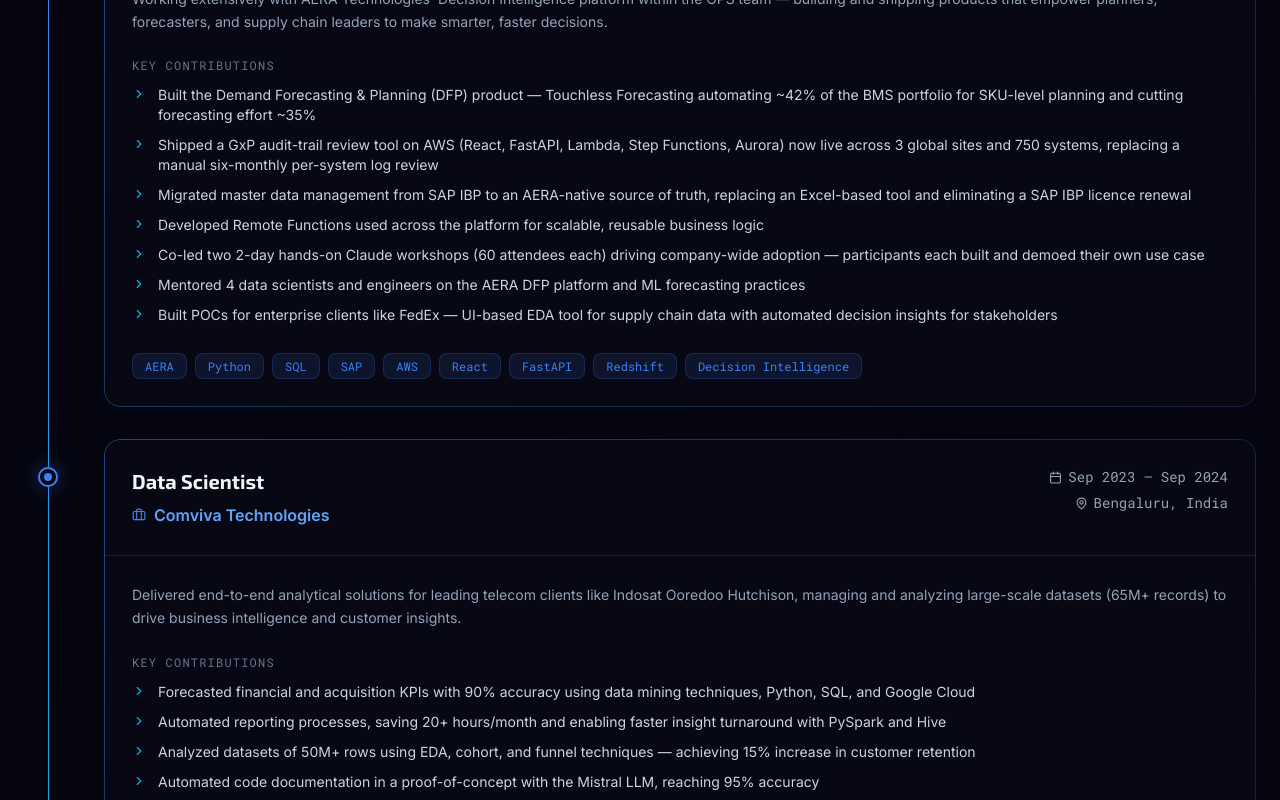
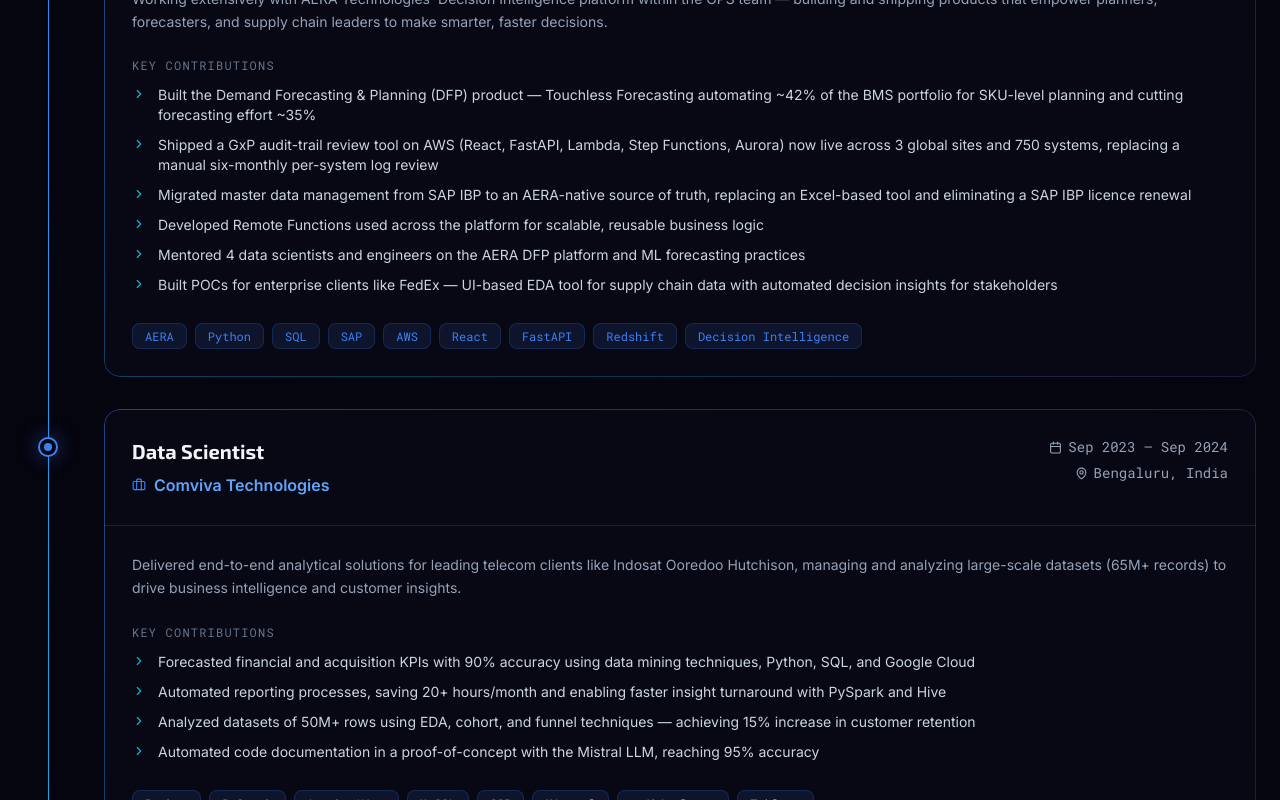
Before and after one commit to AryanRawat2001/Aryan_Website, a Next.js app: page / in a window 1280 px wide. Shown: the part 4474-5274 px from the top of the page. Built offline with nearby package versions, Linux system fonts and the light colour scheme.

Commit message:
Experience Part Update

```diff
--- a/src/components/Experience.tsx
+++ b/src/components/Experience.tsx
@@ -90,7 +90,6 @@ const EXPERIENCES: ExperienceItem[] = [
       'Shipped a GxP audit-trail review tool on AWS (React, FastAPI, Lambda, Step Functions, Aurora) now live across 3 global sites and 750 systems, replacing a manual six-monthly per-system log review',
       'Migrated master data management from SAP IBP to an AERA-native source of truth, replacing an Excel-based tool and eliminating a SAP IBP licence renewal',
       'Developed Remote Functions used across the platform for scalable, reusable business logic',
-      'Co-led two 2-day hands-on Claude workshops (60 attendees each) driving company-wide adoption \u2014 participants each built and demoed their own use case',
       'Mentored 4 data scientists and engineers on the AERA DFP platform and ML forecasting practices',
       'Built POCs for enterprise clients like FedEx \u2014 UI-based EDA tool for supply chain data with automated decision insights for stakeholders',
     ],
```
